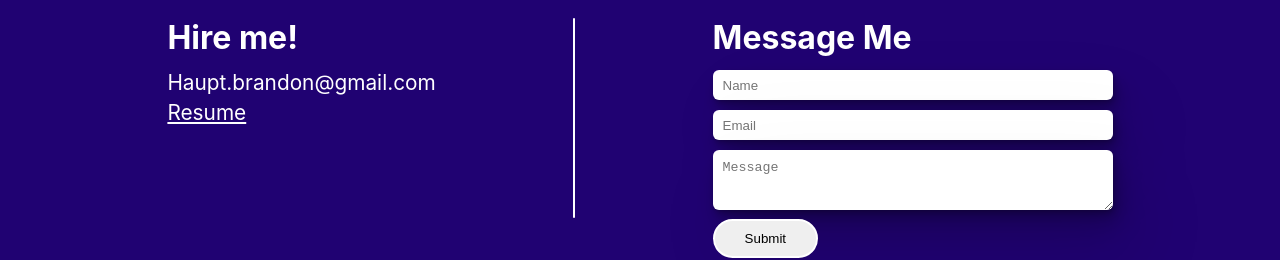
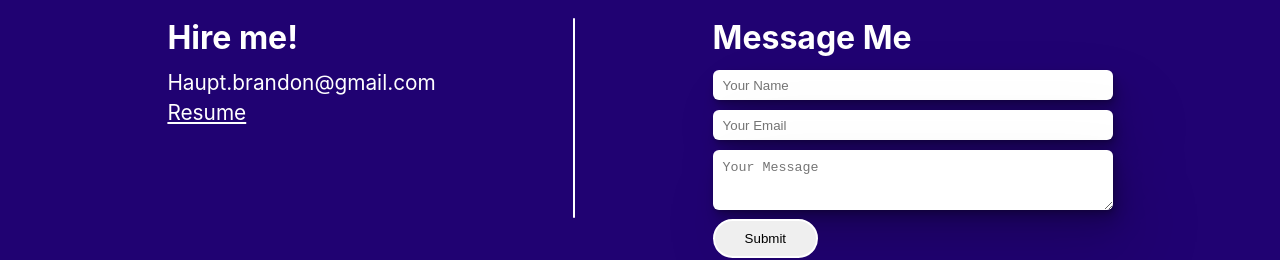
Before and after one commit to lanbow93/portfolio-frontend, a React (Create React App) app: page / in a window 1280 px wide. Shown: the part 2432-2692 px from the top of the page. Built offline with nearby package versions, Linux system fonts and the light colour scheme.

Commit message:
Update 2.3
- changed some text on the footer to make it more clear

```diff
--- a/src/components/Footer.js
+++ b/src/components/Footer.js
@@ -42,15 +42,15 @@ function Footer(props) {
             <h3>Message Me</h3>
             <form ref={form} onSubmit={sendEmail}>
               <section className='person_name'>
-                <input type="text" name="user_name" placeholder='Name'/>
+                <input type="text" name="user_name" placeholder='Your Name'/>
               </section>
 
               <section className='person_email'>
-                <input type="email" name="user_email" placeholder='Email'/>
+                <input type="email" name="user_email" placeholder='Your Email'/>
               </section>
 
               <section className='person_message'>
-                <textarea name="message" placeholder='Message' />
+                <textarea name="message" placeholder='Your Message' />
               </section>
 
               <button type="submit" value="Send">Submit</button>
```
